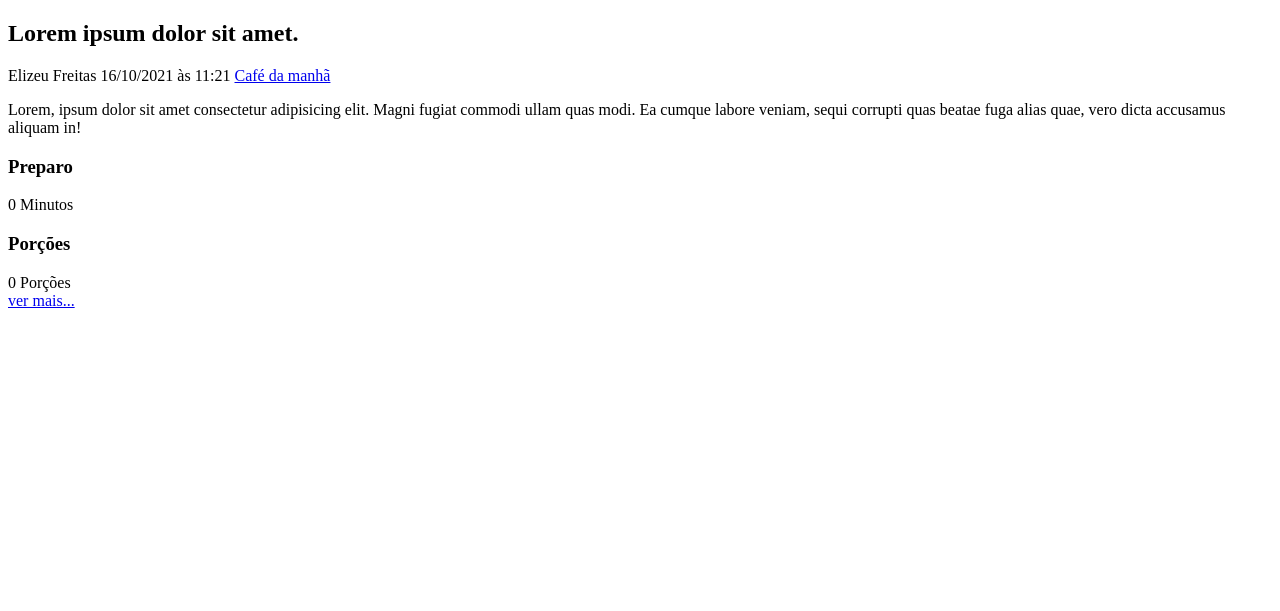
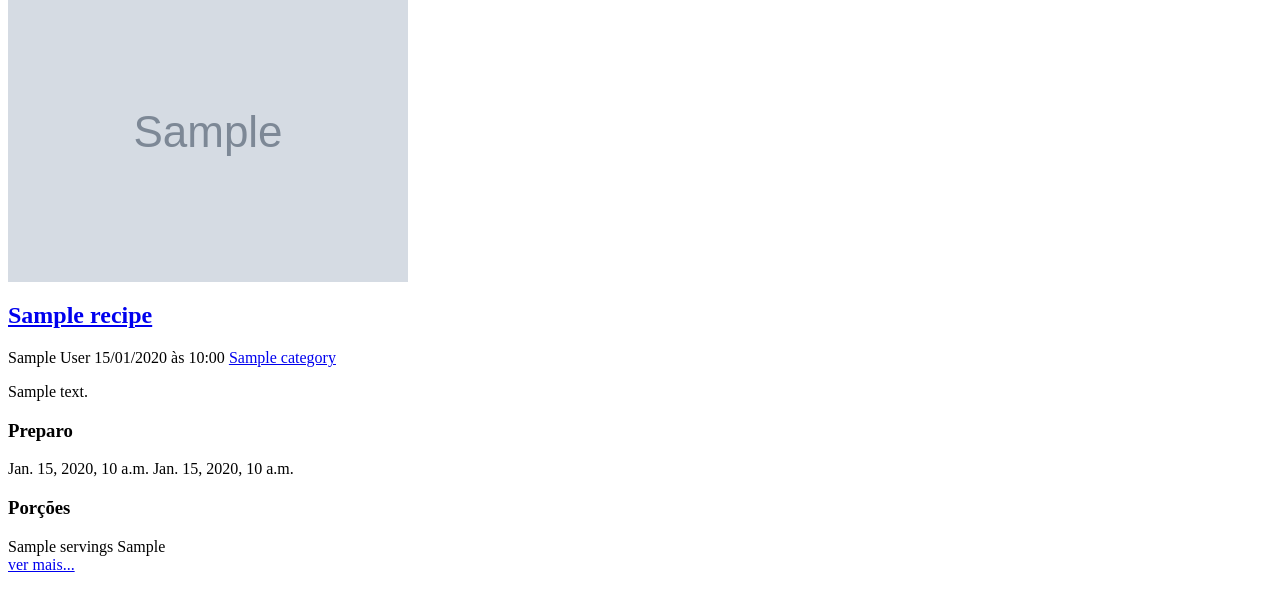
Before and after one commit to elifreitascode/SiteDeReceitas, a Django app: template recipes/templates/recipes/partials/recipe.html in a window 1280 px wide. Shown: the part 26-637 px from the top of the page. Run offline with Django 4.2, Linux system fonts and the light colour scheme; the template is opened without the code that fills it: most values are stand-ins (such as "Sample title", 1, 10 or a date in 2020); grey boxes marked "Sample" are stand-in pictures; some libraries are stand-ins or nearby versions.

Commit message:
news url

```diff
--- a/projeto/settings.py
+++ b/projeto/settings.py
@@ -119,7 +119,7 @@ USE_TZ = True
 # https://docs.djangoproject.com/en/4.2/howto/static-files/
 
 STATIC_URL = '/static/'
-
+STATIC_ROOT = BASE_DIR / 'static'
 # Default primary key field type
 # https://docs.djangoproject.com/en/4.2/ref/settings/#default-auto-field
 
--- a/recipes/templates/recipes/partials/head.html
+++ b/recipes/templates/recipes/partials/head.html
@@ -2,7 +2,7 @@
 <!DOCTYPE html>
 <html lang="pt-BR">
 
-<head>
+
 <meta charset="UTF-8">
 <meta http-equiv="X-UA-Compatible" content="IE=edge">
 <meta name="viewport" content="width=device-width, initial-scale=1.0">
@@ -23,5 +23,3 @@
 <link rel="stylesheet" href="{% static 'recipes/css/style.css'%}">
 
 <title>Recipes</title>
-
-</head>
--- a/recipes/templates/recipes/partials/header.html
+++ b/recipes/templates/recipes/partials/header.html
@@ -1,7 +1,7 @@
 <header class="main-header-container">
     <div class="main-header container">
         <h1>
-            <a class="main-logo" href="/">
+            <a class="main-logo" href="{% url 'recipes:home' %}">
                 <i class="fas fa-utensils main-logo-icon"></i>
                 <span class="main-logo-text">Recipes</span>
             </a>
--- a/recipes/templates/recipes/partials/recipe.html
+++ b/recipes/templates/recipes/partials/recipe.html
@@ -1,54 +1,67 @@
 <div class="recipe recipe-list-item">
     <div class="recipe-cover">
-        <img src="https://via.placeholder.com/1280x720.png/269fe6" alt="Temporário">
+        <a href="{% url 'recipes:recipe' recipe.id %}">
+            <img src="{{ recipe.cover.url }}" alt="Temporário">
+        </a>
     </div>
     <div class="recipe-title-container">
-        <h2 class="recipe-title">Lorem ipsum dolor sit amet.</h2>
+        <h2 class="recipe-title">
+            <a href="{% url 'recipes:recipe' recipe.id%}">
+                {{ recipe.title }}
+            </a>
+        </h2>
+
     </div>
 
     <div class="recipe-author">
         <span class="recipe-author-item">
             <i class="fas fa-user"></i>
-            Elizeu Freitas
+            {{ recipe.author.first_name }} {{ recipe.author.last_name }}
         </span>
         <span class="recipe-author-item">
             <i class="fas fa-calendar-alt"></i>
-            16/10/2021 às 11:21
+            {{ recipe.created_at|date:"d/m/Y" }} às {{ recipe.created_at|date:"H:i" }}
         </span>
         <span class="recipe-author-item">
             <a href="/recipes/category/cafe-da-manha/">
                 <i class="fas fa-layer-group"></i>
-                <span>Café da manhã</span>
+                <span>{{ recipe.category.name }}</span>
             </a>
         </span>
     </div>
 
     <div class="recipe-content">
-        <p>Lorem, ipsum dolor sit amet consectetur adipisicing elit. Magni fugiat commodi ullam quas modi.
-            Ea cumque labore veniam, sequi corrupti quas beatae fuga alias quae, vero dicta accusamus
-            aliquam in!</p>
+        <p>{{ recipe.description }}</p>
     </div>
 
     <div class="recipe-meta-container">
         <div class="recipe-meta recipe-preparation">
             <h3 class="recipe-meta-title"><i class="fas fa-stopwatch"></i> Preparo</h3>
             <div class="recipe-meta-text">
-                0 Minutos
+                {{ recipe.preparation_time }} {{ recipe.preparation_time_unit }}
             </div>
         </div>
         <div class="recipe-meta recipe-servings">
             <h3 class="recipe-meta-title"><i class="fas fa-pizza-slice"></i> Porções</h3>
             <div class="recipe-meta-text">
-                0 Porções
+                {{ recipe.servings }} {{ recipe.servings_unit }}
             </div>
         </div>
     </div>
 
-    <footer class="recipe-footer">
-        <a class="recipe-read-more button button-dark button-full-width" href="/recipes/3/">
-            <i class="fas fa-eye"></i>
-            <span>ver mais...</span>
-        </a>
-    </footer>
+    {% if is_detail_page is not True %}
+        <footer class="recipe-footer">
+            <a class="recipe-read-more button button-dark button-full-width" href="{% url 'recipes:recipe' recipe.id %}">
+                <i class="fas fa-eye"></i>
+                <span>ver mais...</span>
+            </a>
+        </footer>
+    {% endif %}
+
+    {% if is_detail_page is True %}
+        <div class="preparation-steps">
+            {{ recipe.preparation_steps|linebreaksbr }}
+        </div>
+    {% endif %}
 
 </div>
```
Also changed, not shown: base_templates/global/base.html (added, +19 -0 lines), recipes/templates/recipes/pages/home.html (+9 -20 lines), recipes/templates/recipes/pages/recipe-view.html (added, +9 -0 lines), recipes/urls.py (+4 -3 lines), recipes/views.py (+10 -1 lines), utils/recipes/factory.py (added, +41 -0 lines), projeto/base-templates/global/home.html (deleted). Lines whose indentation alone changed are shown as unchanged.
